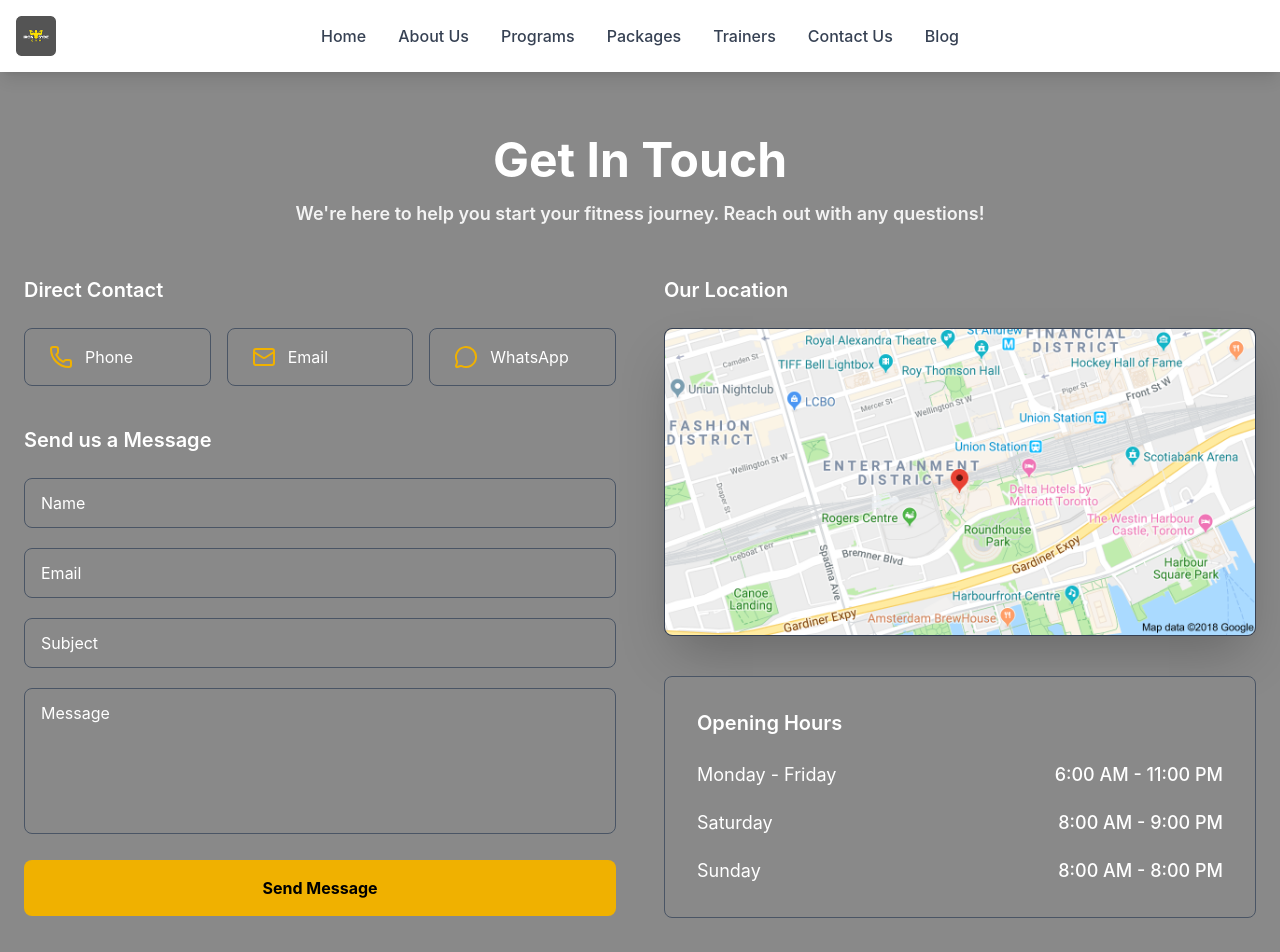
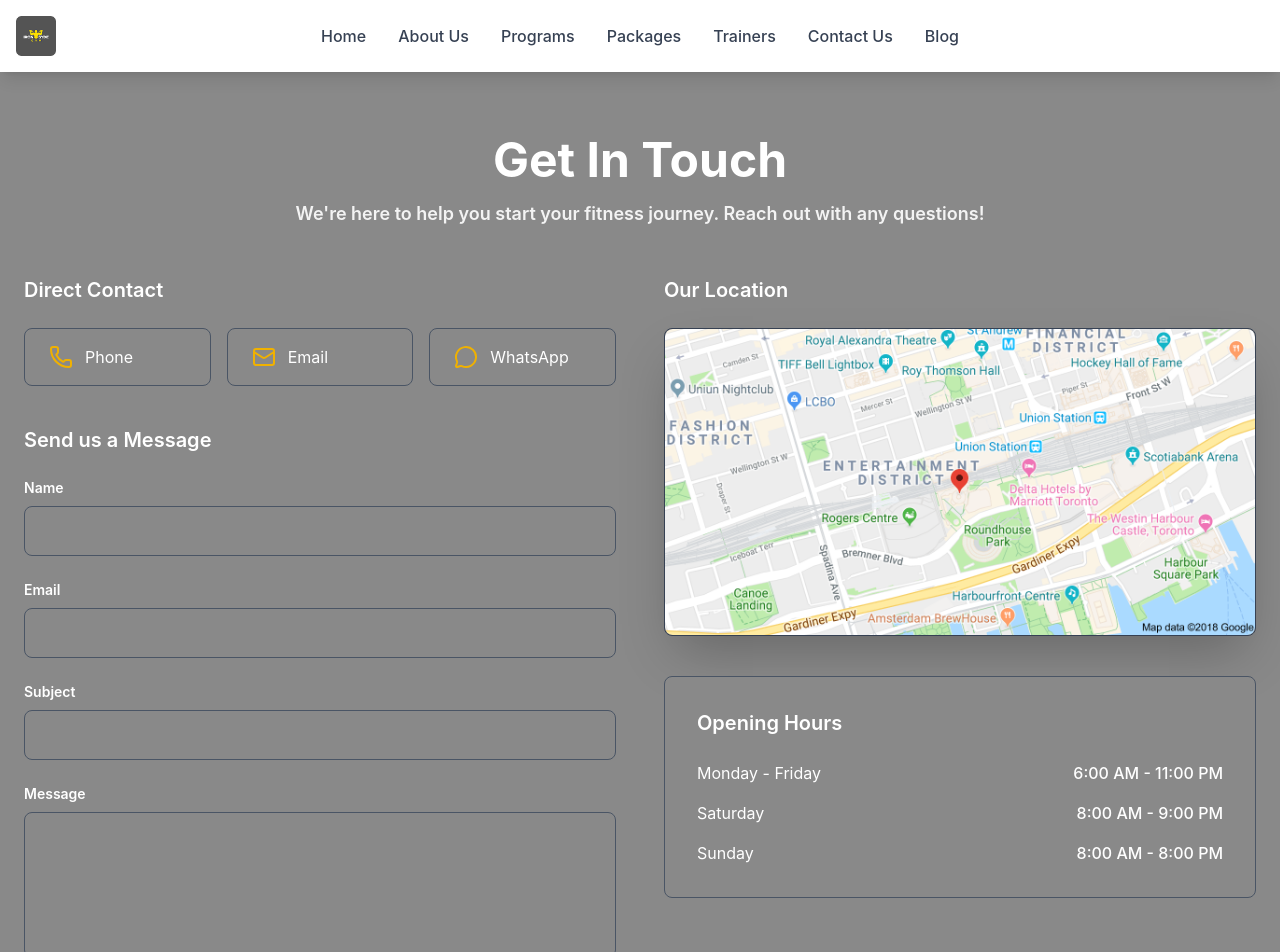
Before and after one commit to supunyasanthaofficial/Gym, a React (Vite) app: page /contact-us in a window 1280 px wide. Shown: the top 952 px of the page. Built offline with nearby package versions, Linux system fonts and the light colour scheme.

Commit message:
styles the linpu labels

```diff
--- a/src/pages/Contact.jsx
+++ b/src/pages/Contact.jsx
@@ -2,7 +2,7 @@ import React from "react";
 import { Phone, Mail, MessageCircle } from "lucide-react";
 import Map from "../assets/images/Map.png";
 
-export default function ContactPage() {
+export default function Contact() {
   return (
     <>
       <div className="min-h-screen bg-[#898989] text-white py-16 px-6">
@@ -38,7 +38,7 @@ export default function ContactPage() {
                     <span>Email</span>
                   </a>
                   <a
-                    href="https://wa.me/1234567890"
+                    href="https://wa.me/00000002222"
                     target="_blank"
                     rel="noopener noreferrer"
                     className="flex items-center gap-3 bg-[#898989] hover:bg-[#7a7a7a] transition-all rounded-lg px-6 py-4 flex-1 min-w-[140px] border border-gray-600"
@@ -53,30 +53,49 @@ export default function ContactPage() {
                 <h3 className="text-xl font-semibold mb-6">
                   Send us a Message
                 </h3>
-                <form className="space-y-5">
+                <form className="space-y-6">
+                  <div>
+                    <label className="block text-sm  mb-2 text-white font-semibold">
+                      Name
+                    </label>
                     <input
                       type="text"
-                    placeholder="Name"
                       required
-                    className="w-full px-4 py-3 bg-[#898989] border border-gray-600 rounded-lg focus:outline-none focus:border-yellow-500 placeholder-white"
+                      className="w-full px-4 py-3 bg-[#898989] border border-gray-600 rounded-lg focus:outline-none focus:border-yellow-500 placeholder-gray-400"
                     />
+                  </div>
+
+                  <div>
+                    <label className="block text-sm font-semibold mb-2 text-white">
+                      Email
+                    </label>
                     <input
                       type="email"
-                    placeholder="Email"
                       required
-                    className="w-full px-4 py-3 bg-[#898989] border border-gray-600 rounded-lg focus:outline-none focus:border-yellow-500 placeholder-white"
+                      className="w-full px-4 py-3 bg-[#898989] border border-gray-600 rounded-lg focus:outline-none focus:border-yellow-500 placeholder-gray-400"
                     />
+                  </div>
+
+                  <div>
+                    <label className="block text-sm font-semibold mb-2 text-white">
+                      Subject
+                    </label>
                     <input
                       type="text"
-                    placeholder="Subject"
-                    className="w-full px-4 py-3 bg-[#898989] border border-gray-600 rounded-lg focus:outline-none focus:border-yellow-500 placeholder-white"
+                      className="w-full px-4 py-3 bg-[#898989] border border-gray-600 rounded-lg focus:outline-none focus:border-yellow-500 placeholder-gray-400"
                     />
+                  </div>
+
+                  <div>
+                    <label className="block text-sm font-semibold mb-2 text-white">
+                      Message
+                    </label>
                     <textarea
                       rows={5}
-                    placeholder="Message"
                       required
-                    className="w-full px-4 py-3 bg-[#898989] border border-gray-600 rounded-lg focus:outline-none focus:border-yellow-500 placeholder-white resize-none"
+                      className="w-full px-4 py-3 bg-[#898989] border border-gray-600 rounded-lg focus:outline-none focus:border-yellow-500 placeholder-gray-400 resize-none"
                     ></textarea>
+                  </div>
 
                   <button
                     type="submit"
@@ -100,14 +119,15 @@ export default function ContactPage() {
                   />
                 </div>
               </div>
-
+              {/* opening hours */}
               <div className="bg-[#898989] rounded-lg p-8 border border-gray-600">
                 <h3 className="text-xl font-semibold mb-6">Opening Hours</h3>
-                <div className="space-y-5 text-lg">
+                <div className="space-y-4">
                   <div className="flex justify-between">
                     <span>Monday - Friday</span>
                     <span className="font-medium">6:00 AM - 11:00 PM</span>
                   </div>
+
                   <div className="flex justify-between">
                     <span>Saturday</span>
                     <span className="font-medium">8:00 AM - 9:00 PM</span>
```
Lines whose indentation alone changed are shown as unchanged.
